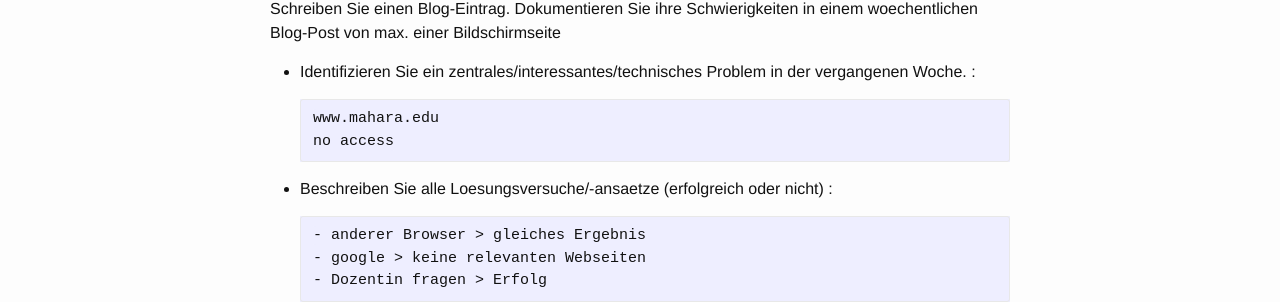
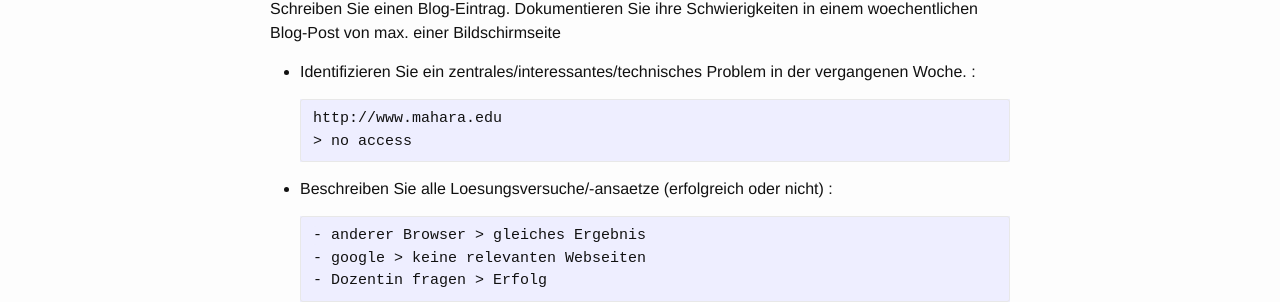
Before and after one commit to PGBBS/pgbbs.github.io, a Jekyll site: the page built from _posts/2017-01-20-portfolio.md, in a window 1280 px wide. Shown: the part 592-894 px from the top of the page. Built offline with Jekyll 4.4.1, drawn with Linux system fonts in a browser that asks for light colours; some of the changed lines change nothing that is shown.

Commit message:
a little bit of markup

```diff
--- a/_posts/2017-01-20-portfolio.md
+++ b/_posts/2017-01-20-portfolio.md
@@ -17,8 +17,8 @@ Blog-Post von max. einer Bildschirmseite
 - Identifizieren Sie ein zentrales/interessantes/technisches Problem
   in der vergangenen Woche. :
 
-      www.mahara.edu
-	  no access
+      http://www.mahara.edu
+	  > no access
 
 - Beschreiben Sie alle Loesungsversuche/-ansaetze (erfolgreich oder
 nicht) :
```
